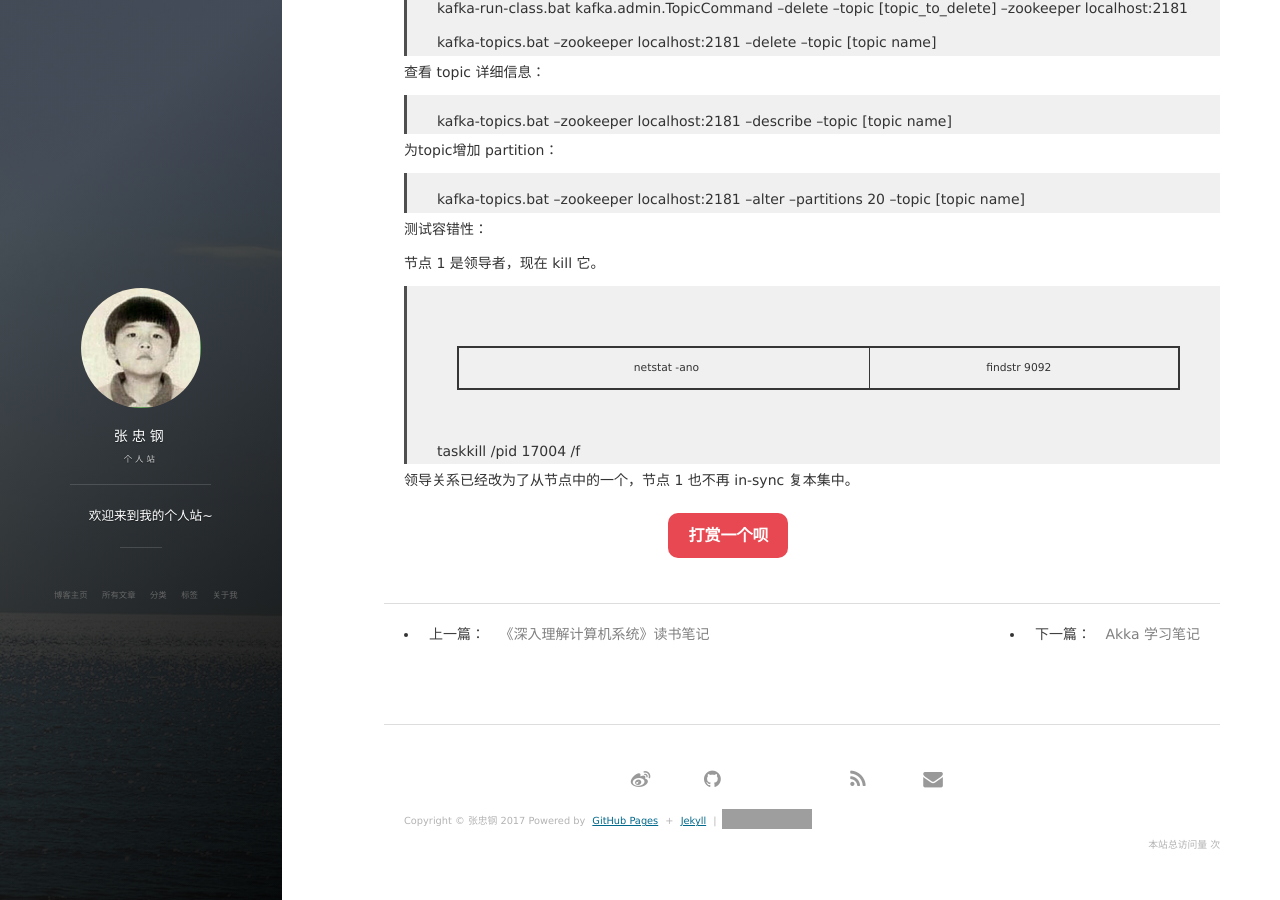
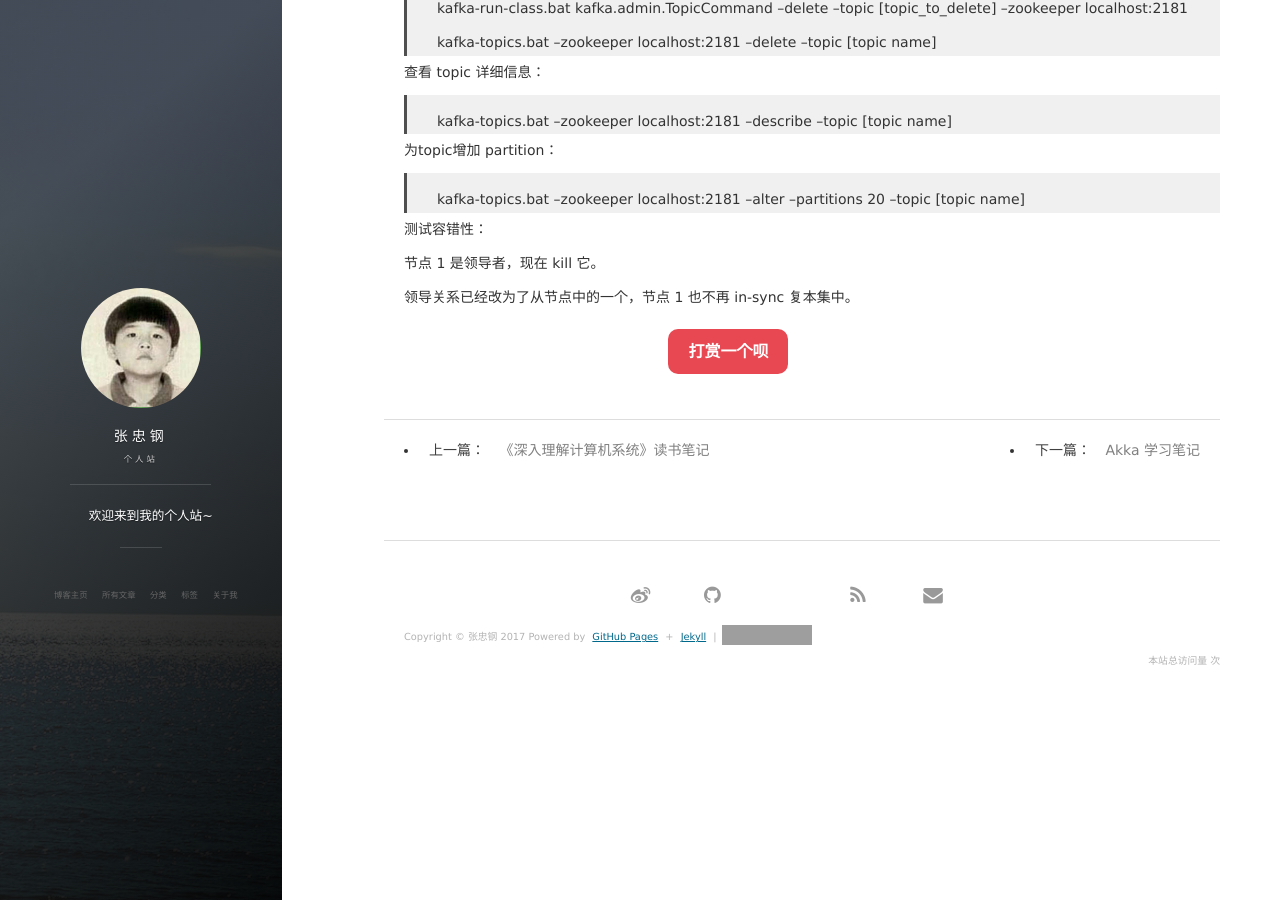
Before and after one commit to zhzhgang/zhzhgang.github.io, a Jekyll site: the page built from _posts/2017-08-17-KafkaClusterOnWindows.md, in a window 1280 px wide and 900 px high, scrolled down 4589 px. Built offline with Jekyll 4.4.1, drawn with Linux system fonts in a browser that asks for light colours; nearby versions of some CDN libraries; comment, search, counter and statistics services are not loaded; grey boxes are pictures that could not be loaded.

Commit message:
edit 2017-08-17-KafkaClusterOnWindows.md

```diff
--- a/_posts/2017-08-17-KafkaClusterOnWindows.md
+++ b/_posts/2017-08-17-KafkaClusterOnWindows.md
@@ -221,8 +221,4 @@ isr 是in-sync的集合。这是replicas列表当前还活着的子集。
 
 节点 1 是领导者，现在 kill 它。
 
-> netstat -ano | findstr 9092
->
-> taskkill /pid 17004 /f
-
 领导关系已经改为了从节点中的一个，节点 1 也不再 in-sync 复本集中。
```
